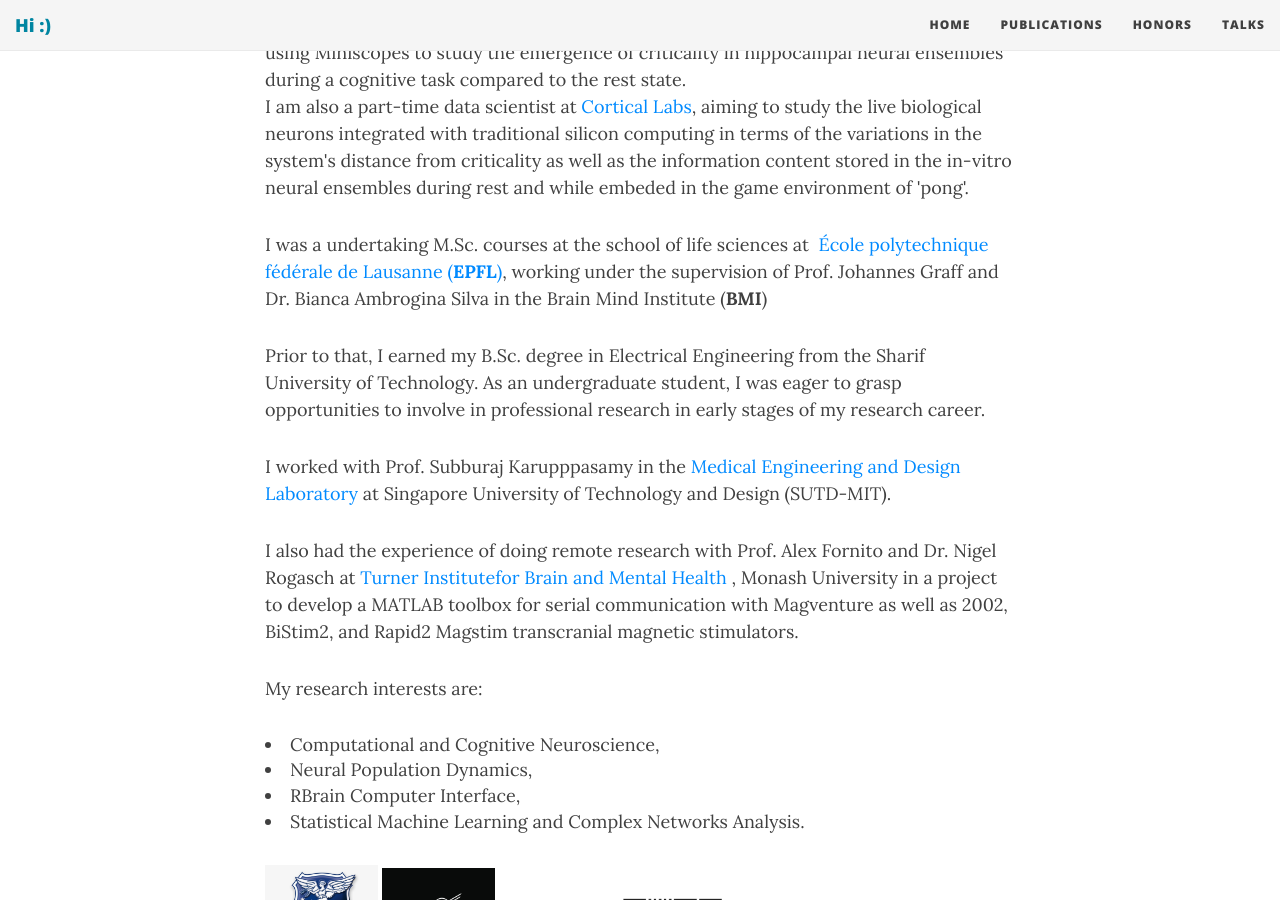
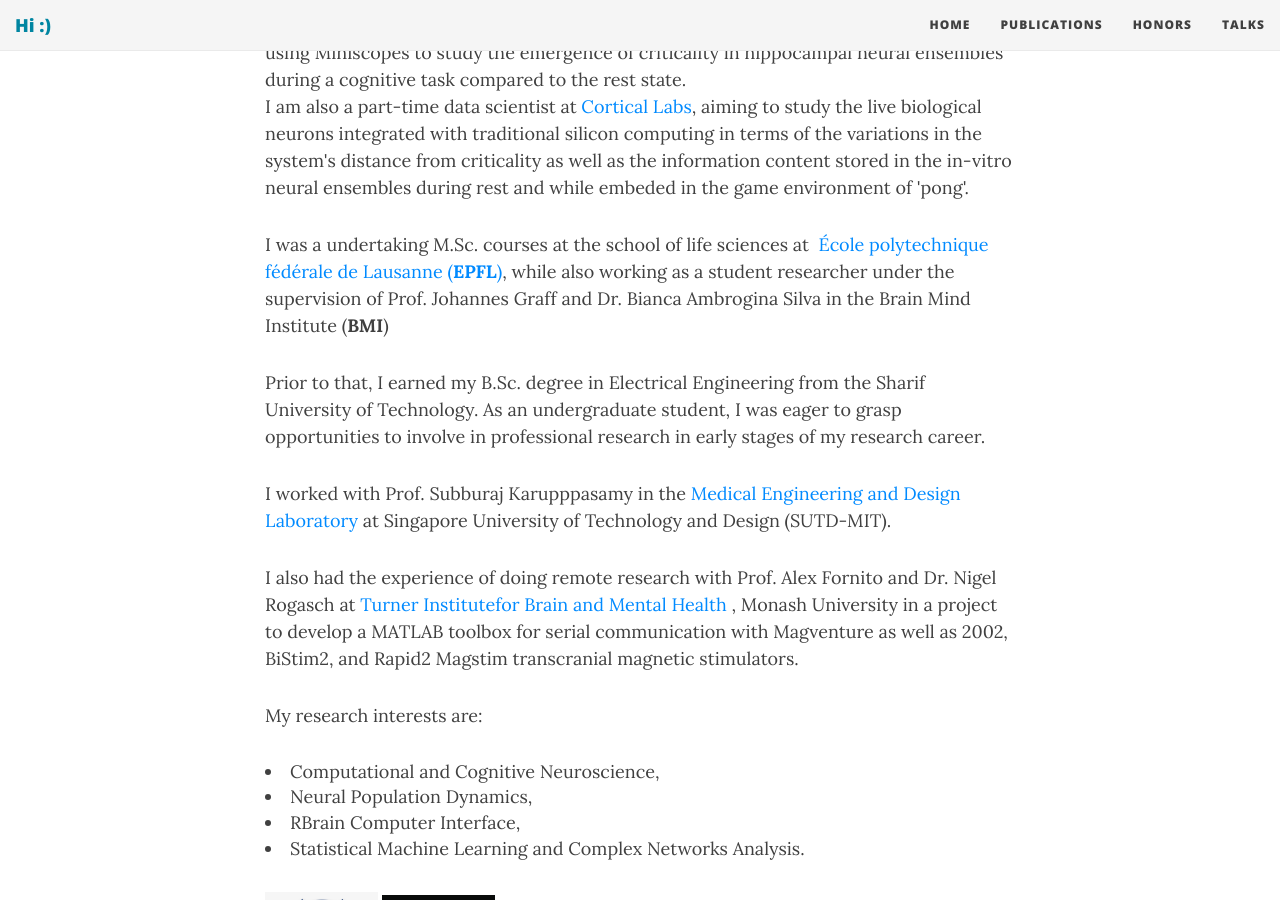
Before and after one commit to ForoughHa/ForoughHa.github.io, a Jekyll site: the page built from index.html, in a window 1280 px wide and 900 px high, scrolled down 782 px. Built offline with Jekyll 4.4.1, drawn with Linux system fonts in a browser that asks for light colours; nearby versions of some CDN libraries; the list of posts is cut into pages by our own code.

Commit message:
Update index.html

```diff
--- a/index.html
+++ b/index.html
@@ -13,7 +13,7 @@
             in the in-vitro neural ensembles during rest and while embeded in the game environment of 'pong'.
 
 
-<p> I was a undertaking M.Sc. courses at the school of life sciences at <a href="https://www.epfl.ch/schools/sv/"> École polytechnique fédérale de Lausanne (<b>EPFL</b>)</a>, working under the supervision of Prof. Johannes Graff and Dr. Bianca Ambrogina Silva in the Brain Mind Institute (<b>BMI</b>) </p>
+<p> I was a undertaking M.Sc. courses at the school of life sciences at <a href="https://www.epfl.ch/schools/sv/"> École polytechnique fédérale de Lausanne (<b>EPFL</b>)</a>, while also working as a student researcher under the supervision of Prof. Johannes Graff and Dr. Bianca Ambrogina Silva in the Brain Mind Institute (<b>BMI</b>) </p>
 <p>
 Prior to that, I earned my B.Sc. degree in Electrical Engineering from the Sharif University of Technology. As an undergraduate student, I was eager to grasp opportunities to involve in professional research in early stages of my research career.</p>
 <p>
```
